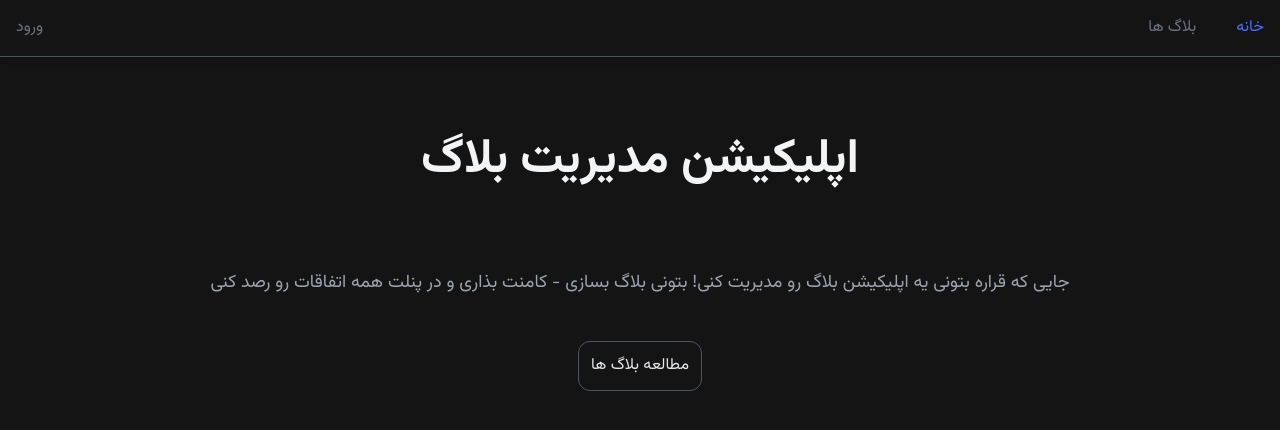
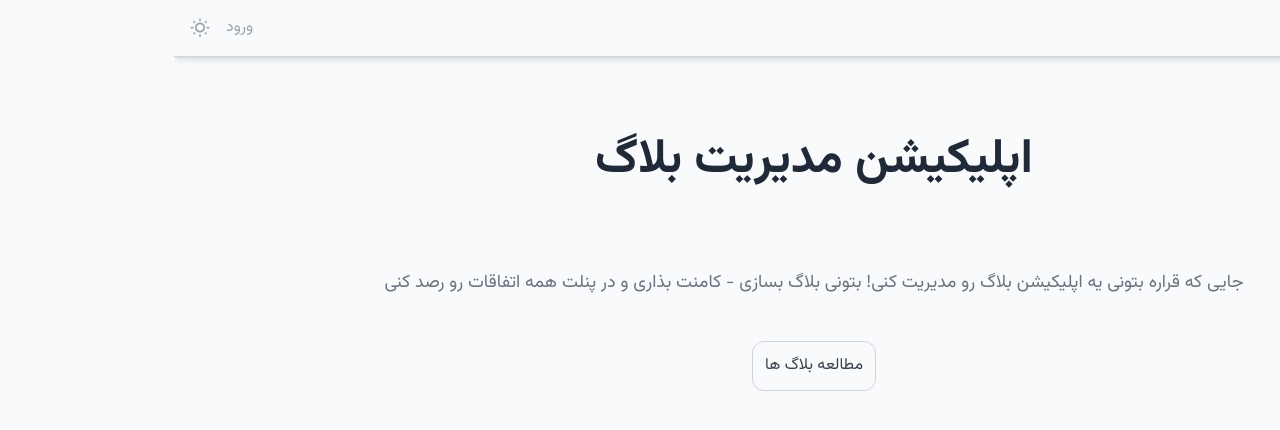
Before and after one commit to code-Alireza-code/blog-app-nextjs, a Next.js app in the folder frontend/: page / in a window 1280 px wide. Shown: the top 430 px of the page. Built offline with nearby package versions, Linux system fonts and the light colour scheme; no server answers.

Commit message:
add Dark Mode functionality with toggle button and update layout styles

```diff
--- a/frontend/src/app/layout.tsx
+++ b/frontend/src/app/layout.tsx
@@ -17,7 +17,7 @@ export default function RootLayout({
   children: React.ReactNode;
 }>) {
   return (
-    <html lang="fa" dir="rtl" className="dark-mode">
+    <html lang="fa" dir="rtl">
       <body className={`antialiased ${vazirFont.variable} font-sans`}>
         <Providers>{children}</Providers>
       </body>
--- /dev/null
+++ b/frontend/src/hooks/useDarkMode.ts
@@ -0,0 +1,62 @@
+import { useQuery, useMutation, useQueryClient } from "@tanstack/react-query";
+
+const DARK_MODE_KEY = "dark-mode";
+
+function getInitialDarkMode(): boolean {
+  if (typeof window === "undefined") return false;
+  const stored = localStorage.getItem(DARK_MODE_KEY);
+  if (stored !== null) return stored === "true";
+  // Default: check system preference
+  return window.matchMedia("(prefers-color-scheme: dark)").matches;
+}
+
+function setDarkModeStorage(value: boolean) {
+  localStorage.setItem(DARK_MODE_KEY, value ? "true" : "false");
+}
+
+function applyDarkModeClass(isDark: boolean) {
+  if (typeof document === "undefined") return;
+  const html = document.documentElement;
+  if (isDark) {
+    html.classList.add("dark-mode");
+  } else {
+    html.classList.remove("dark-mode");
+  }
+}
+
+export function useDarkMode() {
+  const queryClient = useQueryClient();
+
+  // Query for current dark mode state
+  const { data: isDarkMode = false } = useQuery({
+    queryKey: ["dark-mode"],
+    queryFn: () => {
+      const value = getInitialDarkMode();
+      applyDarkModeClass(value);
+      return value;
+    },
+    staleTime: Infinity,
+    refetchOnWindowFocus: false,
+  });
+
+  // Mutation for toggling dark mode
+  const { mutate: toggleDarkMode } = useMutation({
+    mutationFn: async (value: boolean) => {
+      setDarkModeStorage(value);
+      applyDarkModeClass(value);
+      return value;
+    },
+    onSuccess: (value) => {
+      queryClient.setQueryData(["dark-mode"], value);
+    },
+  });
+
+  // Helper to toggle
+  const handleToggle = () => toggleDarkMode(!isDarkMode);
+
+  return {
+    isDarkMode,
+    setDarkMode: (val: boolean) => toggleDarkMode(val),
+    toggleDarkMode: handleToggle,
+  };
+}
--- /dev/null
+++ b/frontend/src/ui/DarkModeToggler.tsx
@@ -0,0 +1,18 @@
+import { MdOutlineWbSunny } from "react-icons/md";
+import { IoMdMoon } from "react-icons/io";
+import { useDarkMode } from "@/hooks/useDarkMode";
+
+function DarkModeToggler() {
+  const { isDarkMode, toggleDarkMode } = useDarkMode();
+  return (
+    <button onClick={() => toggleDarkMode()}>
+      {isDarkMode ? (
+        <IoMdMoon className="size-5 hover:text-primary-700" />
+      ) : (
+        <MdOutlineWbSunny className="size-5 hover:text-primary-700" />
+      )}
+    </button>
+  );
+}
+
+export default DarkModeToggler;
--- a/frontend/src/ui/Header.tsx
+++ b/frontend/src/ui/Header.tsx
@@ -37,7 +37,7 @@ function Header() {
               );
             })}
           </div>
-          <li className="flex gap-x-8 items-center">
+          <li className="flex gap-x-4 items-center">
             <HeaderButtons />
           </li>
         </ul>
--- a/frontend/src/ui/HeaderButtons.tsx
+++ b/frontend/src/ui/HeaderButtons.tsx
@@ -3,6 +3,7 @@ import Avatar from "./Avatar";
 import { MdLogout } from "react-icons/md";
 import Link from "next/link";
 import NavLink from "./NavLink";
+import DarkModeToggler from "./DarkModeToggler";
 
 function HeaderButtons() {
   const { isAdmin, user } = useGetUser();
@@ -12,7 +13,7 @@ function HeaderButtons() {
     <>
       {user ? (
         isAdmin ? (
-          <Link href="/profile" className="flex gap-x-4 items-center">
+          <Link href="/profile" className="flex gap-x-3 items-center">
             <Avatar
               src={user.avatarUrl || "/images/avatar.png"}
               alt={user.name}
@@ -20,7 +21,7 @@ function HeaderButtons() {
             <span>{user.name}</span>
           </Link>
         ) : (
-          <div className="flex gap-x-4 items-center">
+          <div className="flex gap-x-2 items-center">
             <Avatar
               src={user.avatarUrl || "/images/avatar.png"}
               alt={user.name}
@@ -34,11 +35,12 @@ function HeaderButtons() {
       {user && (
         <button
           onClick={() => logout()}
-          className="text-red-600 hover:text-red-500 "
+          className="text-red-600 hover:text-red-500"
         >
           <MdLogout className="size-5" />
         </button>
       )}
+      <DarkModeToggler />
     </>
   );
 }
```
